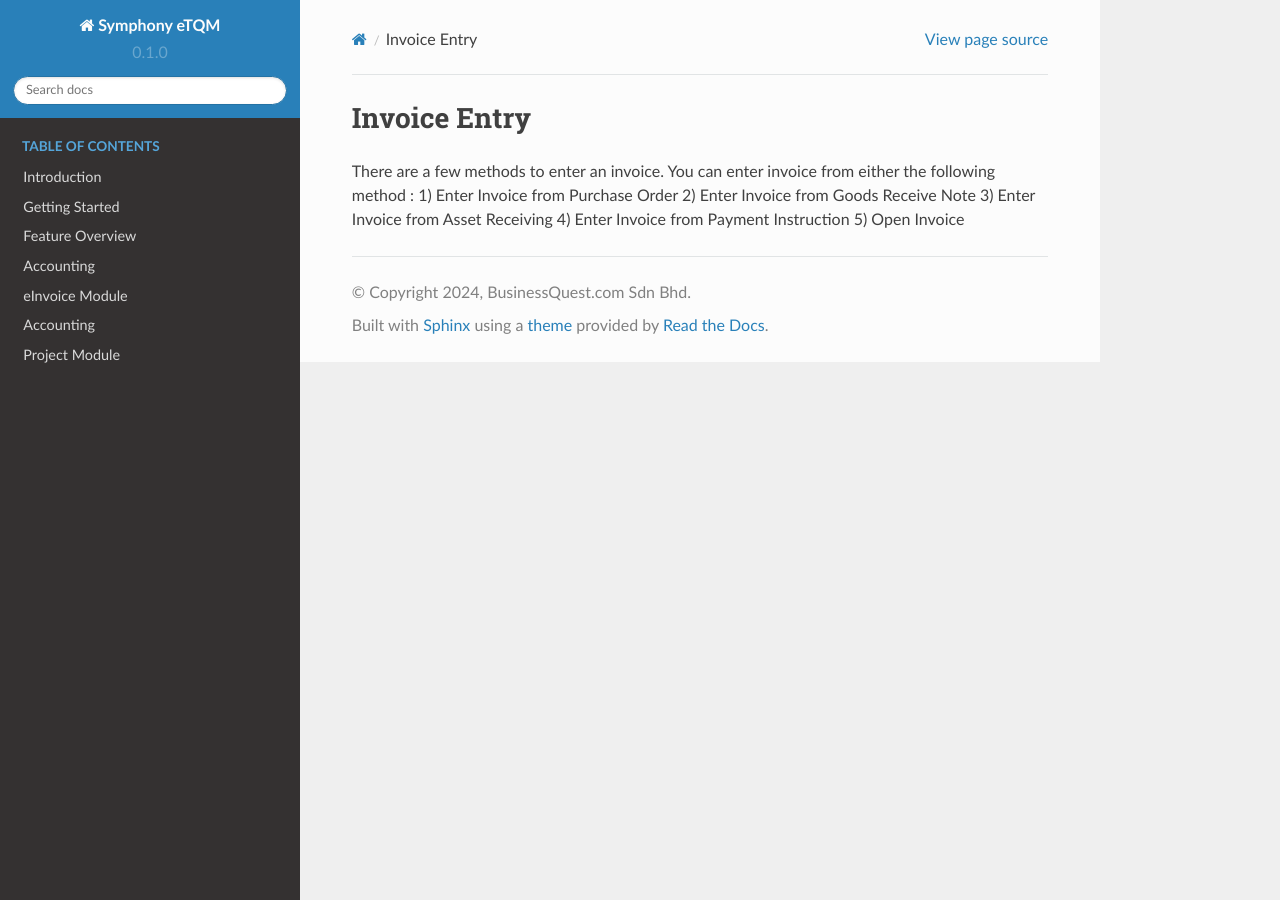
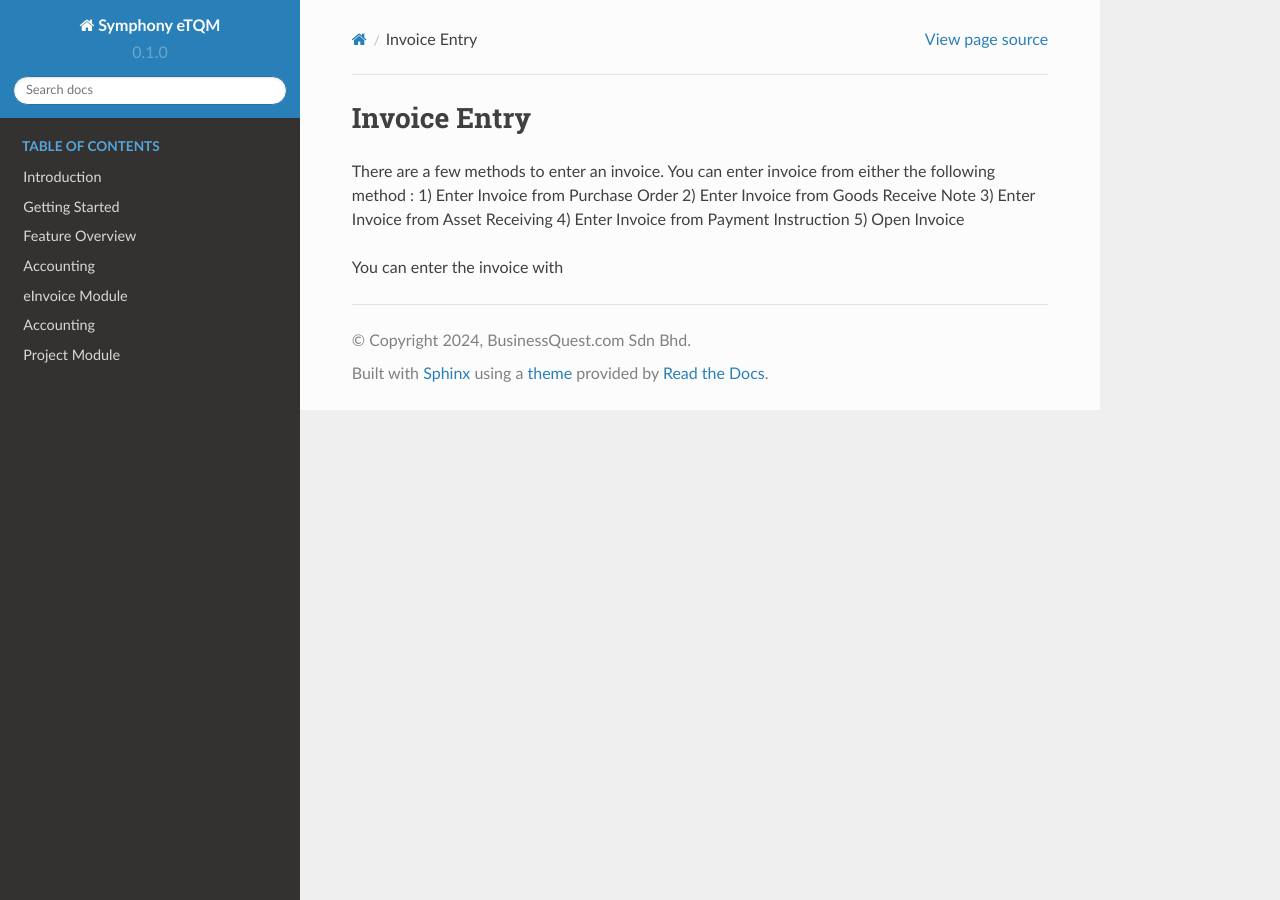
Before and after one commit to wookfai/manual, a Sphinx documentation site: the page built from docs/source/modules/accounting/invoice_entry.rst, in a window 1280 px wide. Built offline with Sphinx 7.4.7 and the Read the Docs theme 2.0.0, drawn with Linux system fonts in a browser that asks for light colours; pages that are not in the unit, such as notebooks, are missing from menus.

Commit message:
Update invoice_entry.rst

```diff
--- a/docs/source/modules/accounting/invoice_entry.rst
+++ b/docs/source/modules/accounting/invoice_entry.rst
@@ -1,6 +1,5 @@
 Invoice Entry
 ==========
-
 
 There are a few methods to enter an invoice. You can enter invoice from either the following method :
 1) Enter Invoice from Purchase Order
@@ -8,3 +7,6 @@ There are a few methods to enter an invoice. You can enter invoice from either t
 3) Enter Invoice from Asset Receiving
 4) Enter Invoice from Payment Instruction
 5) Open Invoice
+
+
+You can enter the invoice with
```
